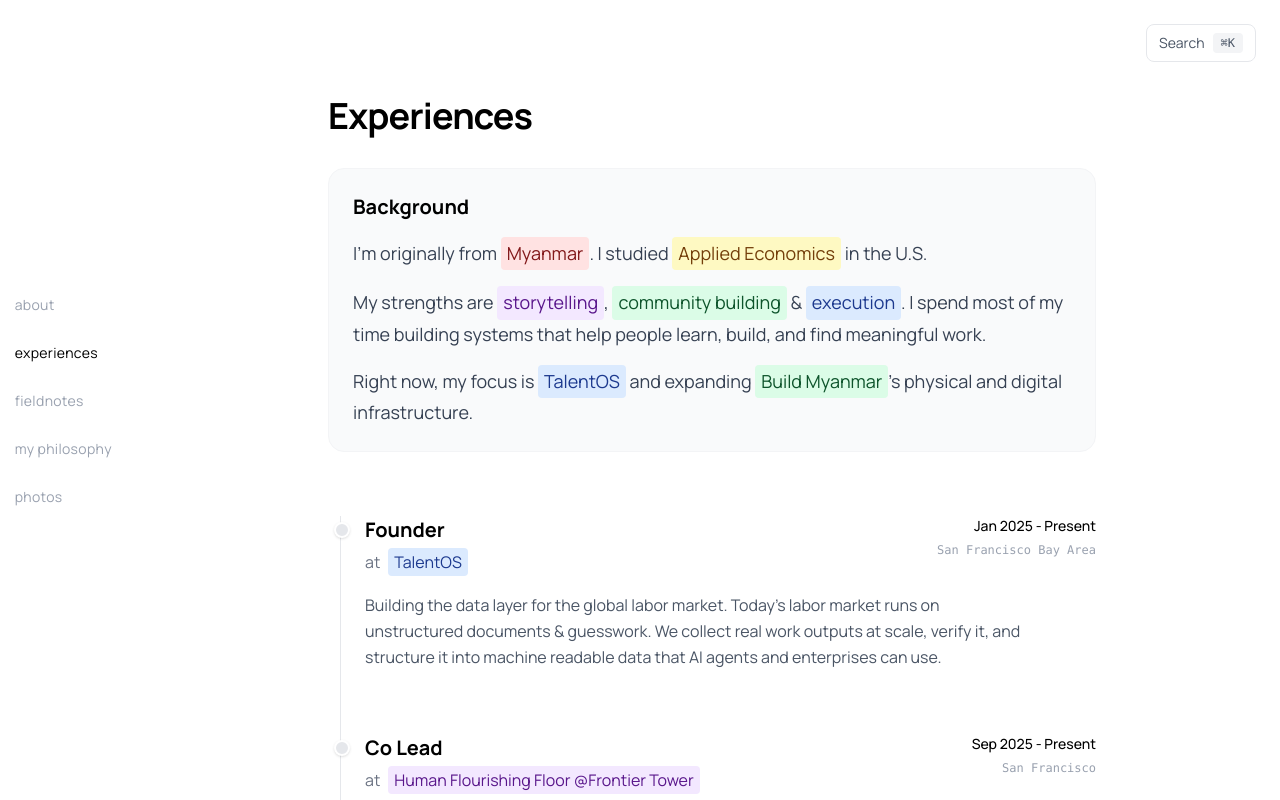
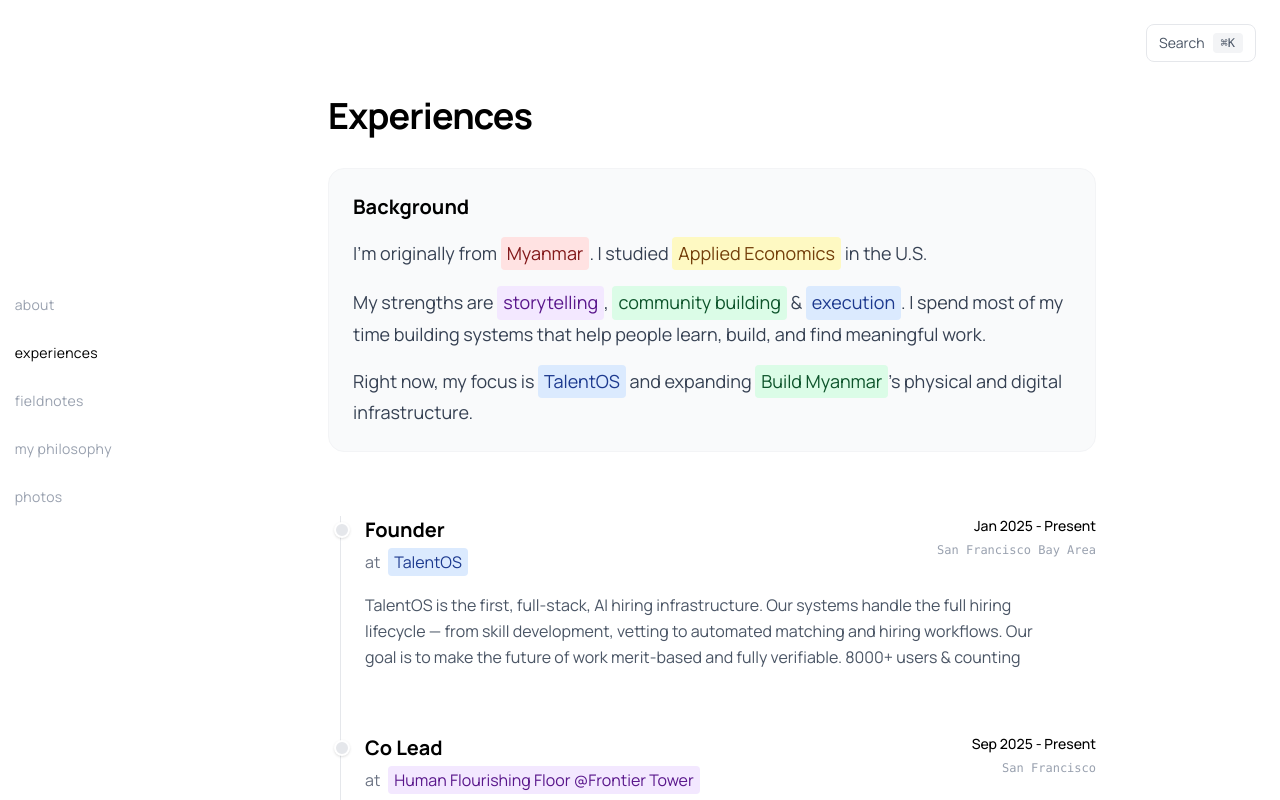
Before and after one commit to Asura2222/personalsite2026, a Next.js app in the folder personal-website/: page /experiences in a window 1280 px wide. Shown: the top 800 px of the page. Built offline with nearby package versions, Linux system fonts and the light colour scheme.

Commit message:
Update TalentOS descriptive context and narrative

```diff
--- a/personal-website/app/experiences/page.tsx
+++ b/personal-website/app/experiences/page.tsx
@@ -12,7 +12,7 @@
     company: "TalentOS",
     period: "Jan 2025 - Present",
     location: "San Francisco Bay Area",
-    description: "Building the data layer for the global labor market. Today's labor market runs on unstructured documents & guesswork. We collect real work outputs at scale, verify it, and structure it into machine readable data that AI agents and enterprises can use.",
+    description: "TalentOS is the first, full-stack, AI hiring infrastructure. Our systems handle the full hiring lifecycle — from skill development, vetting to automated matching and hiring workflows. Our goal is to make the future of work merit-based and fully verifiable. 8000+ users & counting",
     highlight: "blue" as const,
   },
   {
--- a/personal-website/app/page.tsx
+++ b/personal-website/app/page.tsx
@@ -75,7 +75,7 @@
           I build systems that make impact.
         </h3>
         <p className="text-xl leading-relaxed text-gray-700 md:text-2xl">
-          At 19, I founded <Highlight color="blue">Build Myanmar</Highlight>, the country&apos;s largest tech media company, and now at 23, I am building <Highlight color="purple">TalentOS</Highlight>, a global data platform for skill verification.
+          At 19, I founded <Highlight color="blue">Build Myanmar</Highlight>, the country&apos;s largest tech media company, and now at 23, I am building <Highlight color="purple">TalentOS</Highlight>, the first full-stack AI hiring infrastructure.
         </p>
         <p className="mt-6 text-xl leading-relaxed text-gray-700 md:text-2xl">
           My work sits at the intersection of <Highlight color="green">community</Highlight>, <Highlight color="green">technology</Highlight>, and long-term <Highlight color="red">nation building</Highlight>.
@@ -113,7 +113,7 @@
         </h2>
         <ul className="space-y-3 text-lg text-gray-700">
           <li>• Built Myanmar&apos;s largest tech builder community (<Highlight color="green">5,000+ members</Highlight>)</li>
-          <li>• Founded TalentOS, a global skill and identity platform (<Highlight color="purple">8000+ users</Highlight>)</li>
+          <li>• Founded TalentOS, the first full-stack AI hiring infrastructure (<Highlight color="purple">8000+ users</Highlight>)</li>
           <li>• Grew media reach to <Highlight color="blue">450K+ followers</Highlight> and <Highlight color="blue">60M+ total views</Highlight></li>
           <li>• Opened Myanmar&apos;s first physical spaces for builders and entrepreneurs</li>
           <li>• Produced Myanmar&apos;s most famous tech podcast</li>
--- a/personal-website/components/sections/project-grid.tsx
+++ b/personal-website/components/sections/project-grid.tsx
@@ -10,7 +10,7 @@
   {
     id: 1,
     title: "TalentOS",
-    description: "Global skill verification and identity layer. A verification data layer for the labor market.",
+    description: "The first, full-stack, AI hiring infrastructure. From skill development to automated matching and hiring workflows.",
     category: "project" as const,
     href: "https://www.talentosapp.com/",
   },
```
